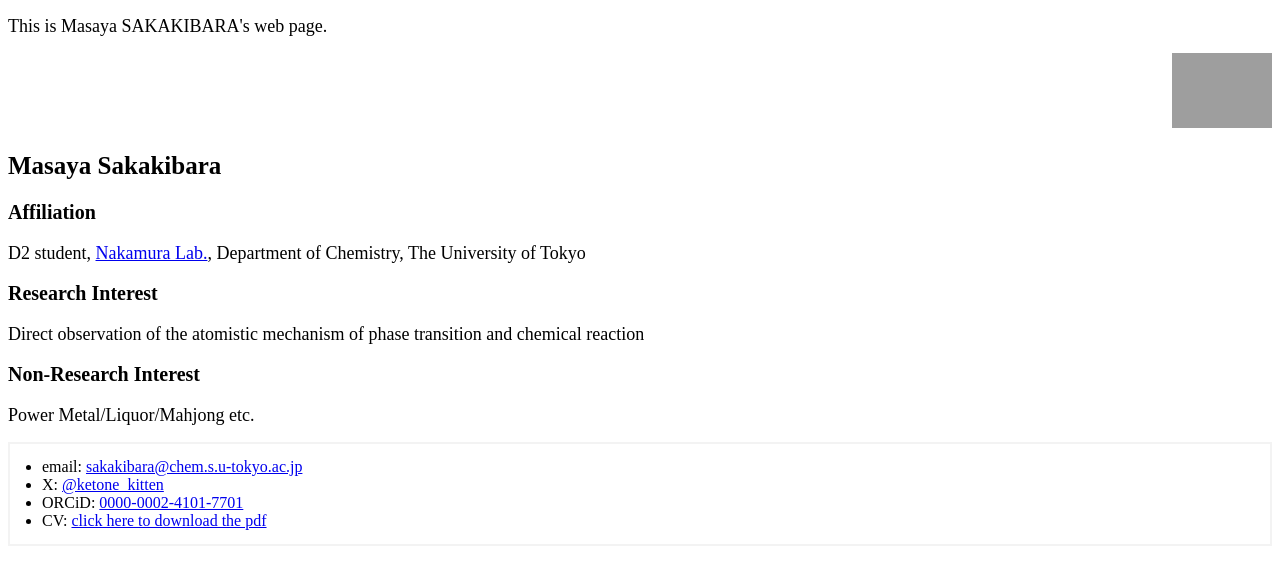
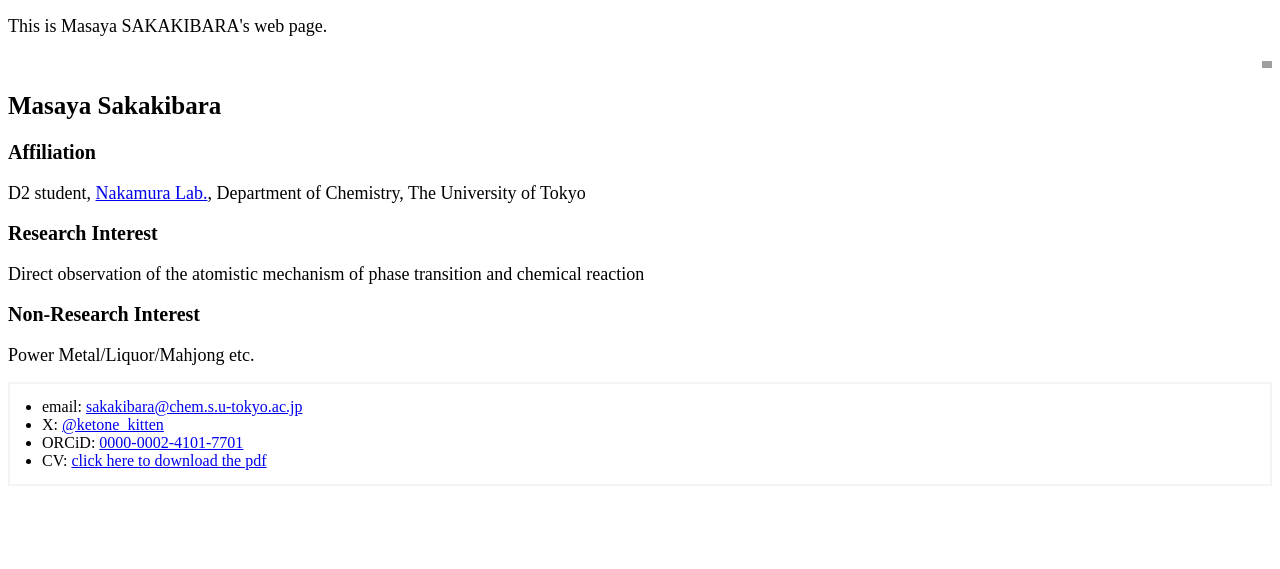
Before and after one commit to ketoneko/personal, a plain HTML site: page index.html in a window 1280 px wide. Shown: the part 73-642 px from the top of the page. Drawn offline with Linux system fonts and the light colour scheme; grey boxes are pictures that could not be loaded.

Commit message:
Update index.html

```diff
--- a/index.html
+++ b/index.html
@@ -33,7 +33,7 @@
 <h1>Masaya SAKAKIBARA's page</h1>
 <p>This is Masaya SAKAKIBARA's web page.</p>
 <p style="text-align:right">
-　　<img src="salt_crystal.jpg" width="100">
+　　<img src="salt_crystal.jpg" width="10">
 </p>
 <h2>Masaya Sakakibara</h2>
 <h3>Affiliation</h3>
```
